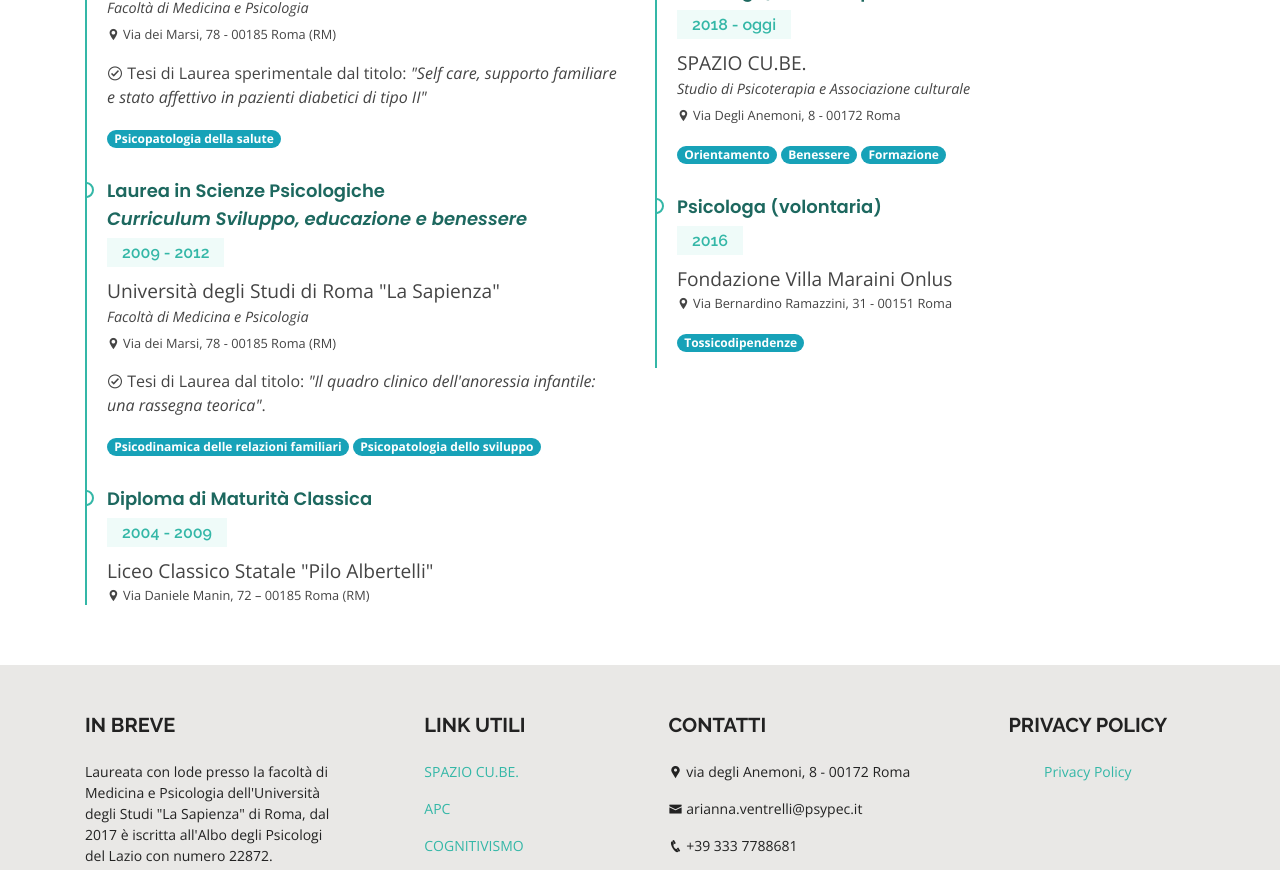
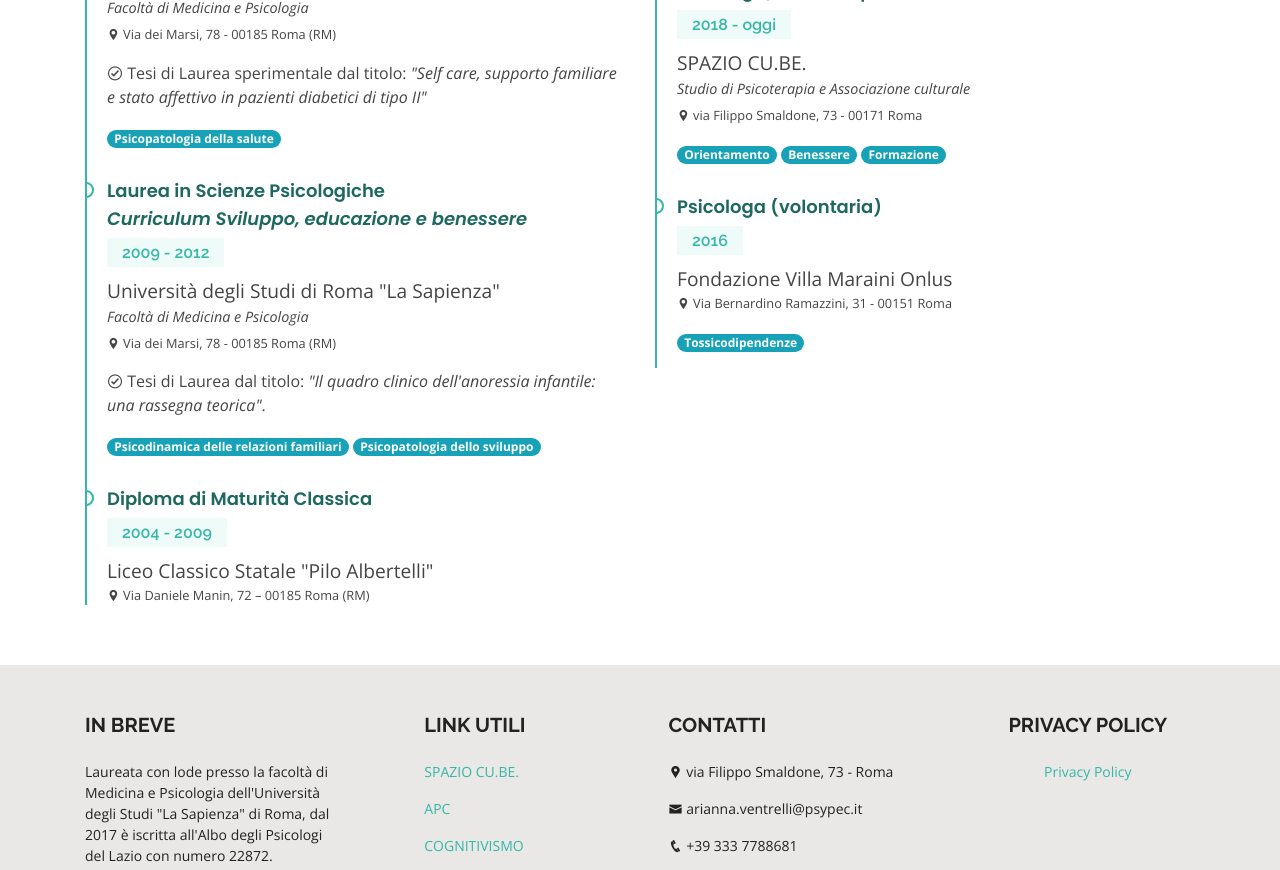
Before and after one commit to venari-psycho/venari-psycho.github.io, a Jekyll site: the page built from resume.html, in a window 1280 px wide and 1400 px high, scrolled down 2488 px. Shown: the part 237-1107 px from the top of the window. Built offline with Jekyll 4.4.1, drawn with Linux system fonts in a browser that asks for light colours; some of the changed text lies outside the part shown.

Commit message:
Updated new office location address

```diff
--- a/_data/contact.yml
+++ b/_data/contact.yml
@@ -2,7 +2,8 @@ email: 'arianna.ventrelli@psypec.it'
 phone: '+39 333 7788681'
 numero_albo_psicologi: '22872'
 businessName: 'Dott.ssa Arianna Ventrelli'
-address: 'via degli Anemoni, 8 - 00172 Roma'
+address: 'via Filippo Smaldone, 73 - 00171 Roma'
+address_short: 'via Filippo Smaldone, 73 - Roma'
 piva: '15964381006'
 city: Roma
 website: ariannaventrelli.it
--- a/_includes/footer.html
+++ b/_includes/footer.html
@@ -61,7 +61,7 @@
       <h5 class="font-weight-bold text-uppercase mb-4">Contatti</h5>
       <ul class="list-unstyled">
         <li>
-          <p><i class="icofont-google-map"></i> {{ site.data.contact.address }}</p>
+          <p><i class="icofont-google-map"></i> {{ site.data.contact.address_short }}</p>
         </li>
         <li>
           <p><i class="icofont-envelope"></i> {{ site.data.contact.email }}</p>
--- a/av-qr-code.py
+++ b/av-qr-code.py
@@ -1,4 +1,4 @@
 from segno import helpers
-qr = helpers.make_vcard(name='Ventrelli;Arianna', displayname='Dott.ssa Arianna Ventrelli', email=('arianna.ventrelli@psypec.it'), phone=('+39 333 7788681'), url=['https://ariannaventrelli.it'], street=('via degli Anemoni, 8'), city=('Roma'), zipcode=('00172'), country=('Italia'), title=('Psicologa Psicoterapeuta'))
+qr = helpers.make_vcard(name='Ventrelli;Arianna', displayname='Dott.ssa Arianna Ventrelli', email=('arianna.ventrelli@psypec.it'), phone=('+39 333 7788681'), url=['https://ariannaventrelli.it'], street=('via Filippo Smaldone, 73'), city=('Roma'), zipcode=('00171'), country=('Italia'), title=('Psicologa Psicoterapeuta'))
 
 qr.save('av-vcard-light.svg', scale=3, dark='#222222', light='#dddbd7', data_light='#dddbd7', data_dark='#222222')
--- a/contact.html
+++ b/contact.html
@@ -17,7 +17,7 @@ layout: default
 
       <!-- Google Map -->
       <div>
-        <iframe style="border:0; width: 100%; height: 270px;" src="https://www.google.com/maps/embed?pb=!1m18!1m12!1m3!1d2970.7954969395905!2d12.563430515441029!3d41.875746179222304!2m3!1f0!2f0!3f0!3m2!1i1024!2i768!4f13.1!3m3!1m2!1s0x132f62663f93702f%3A0x63453be7cee02a38!2sVia%20degli%20Anemoni%2C%208%2C%2000172%20Roma%20RM!5e0!3m2!1sit!2sit!4v1595034216582!5m2!1sit!2sit" frameborder="0" allowfullscreen="" aria-hidden="false" tabindex="0"></iframe>
+	<iframe style="border:0; width: 100%; height: 270px;" src="https://www.google.com/maps/embed?pb=!1m18!1m12!1m3!1d2969.9408708267047!2d12.557531931599046!3d41.89412871275899!2m3!1f0!2f0!3f0!3m2!1i1024!2i768!4f13.1!3m3!1m2!1s0x132f624e79f0a12f%3A0xbf2fac7287037c4f!2sVia%20Filippo%20Smaldone%2C%2073%2C%2000171%20Roma%20RM!5e0!3m2!1sit!2sit!4v1669663428731!5m2!1sit!2sit" frameborder="0" allowfullscreen="" aria-hidden="false" tabindex="0" loading="lazy" referrerpolicy="no-referrer-when-downgrade"></iframe>
       </div>
       <!-- End Google Map -->
 
--- a/resume.html
+++ b/resume.html
@@ -381,7 +381,7 @@ layout: default
               <div class="job-center-name">SPAZIO CU.BE.</div>
               <div class="job-center-description">Studio di Psicoterapia e Associazione culturale</div>
               <div class="job-center-location">
-                <span class="icofont-location-pin"></span> Via Degli Anemoni, 8 - 00172 Roma
+                <span class="icofont-location-pin"></span> {{ site.data.contact.address }}
               </div>
             </div>
             <div class="job-footer">
```
Also changed, not shown: assets/svg/av-vcard-light.svg.
